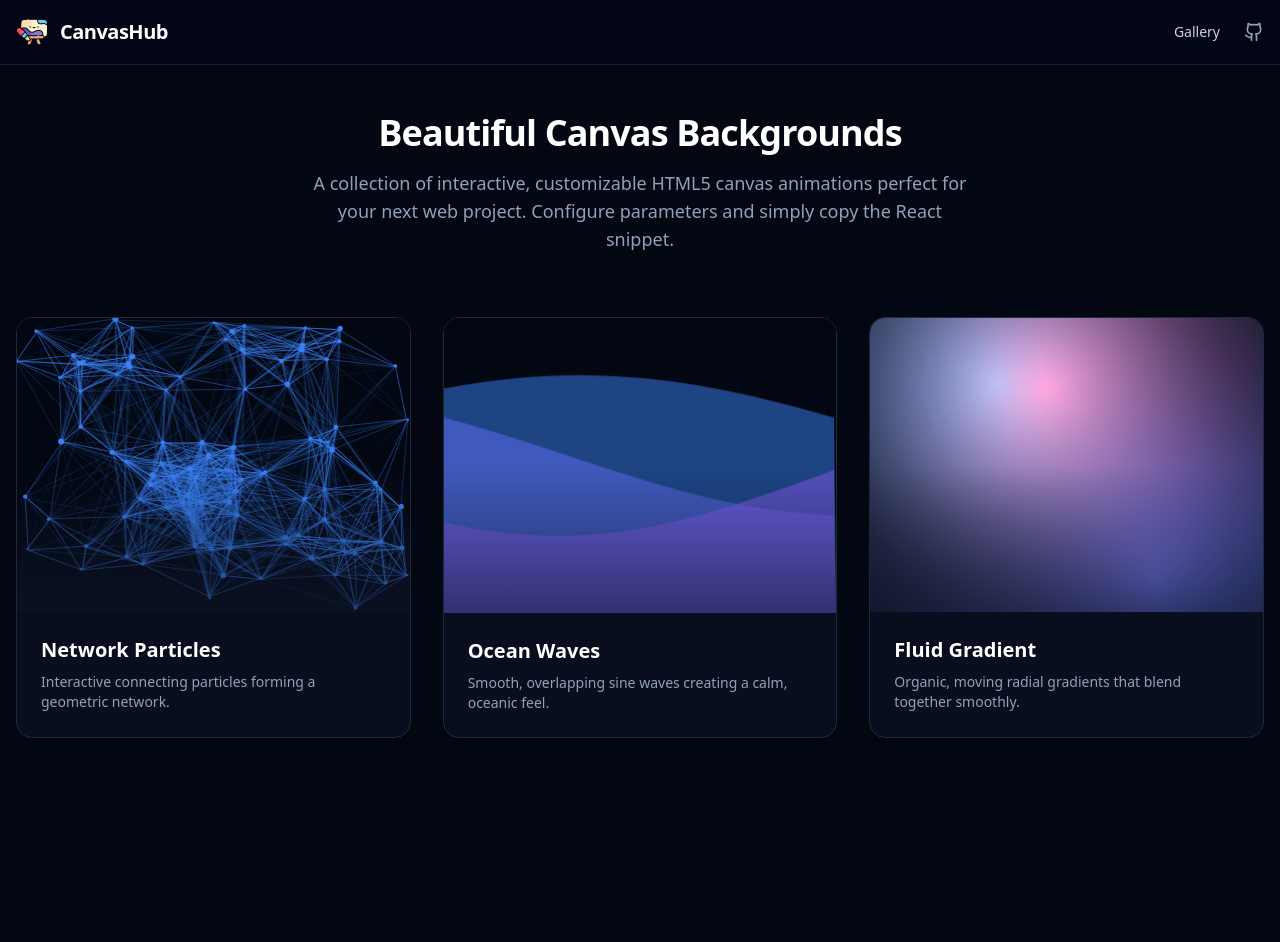
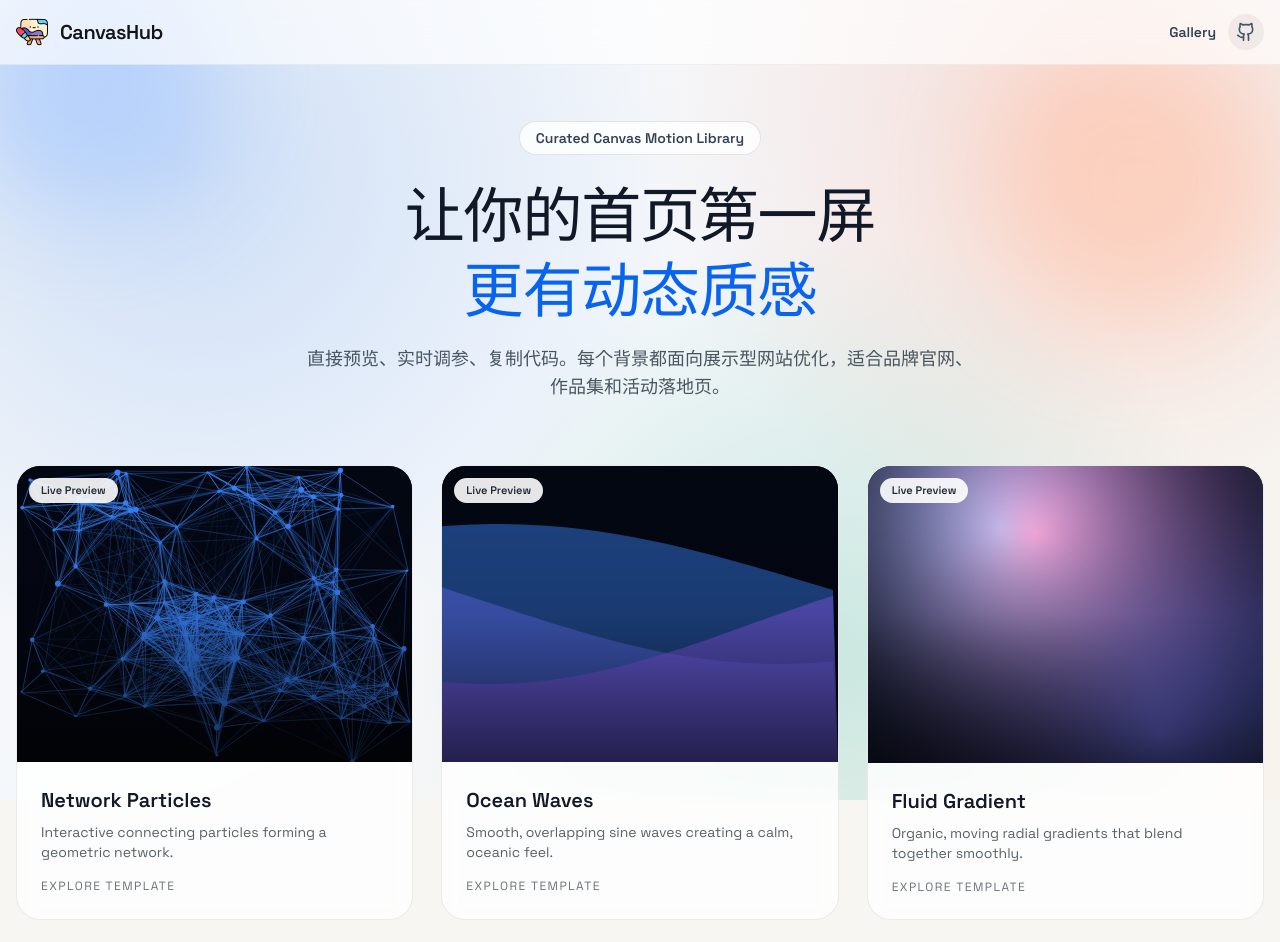
Before and after one commit to honkinglin/canvashub, a React (Vite) app: page / in a window 1280 px wide. Shown: the top 942 px of the page. Before the commit the page ends 800 px from the top, so only its background shows below. Built offline with nearby package versions, Linux system fonts and the light colour scheme.

Commit message:
feat: update ui

```diff
--- a/src/components/Layout.tsx
+++ b/src/components/Layout.tsx
@@ -3,22 +3,24 @@ import { Github } from 'lucide-react';
 
 export default function Layout() {
   return (
-    <div className="min-h-screen flex flex-col">
-      <header className="sticky top-0 z-50 w-full border-b border-white/10 bg-slate-950/80 backdrop-blur-md">
+    <div className="min-h-screen flex flex-col relative">
+      <div className="soft-dot w-64 h-64 bg-[#9ec4ff] -top-12 -left-10" />
+      <div className="soft-dot w-72 h-72 bg-[#ffc2a8] top-10 right-0" />
+      <header className="sticky top-0 z-50 w-full border-b border-black/5 bg-white/65 backdrop-blur-xl">
         <div className="container mx-auto px-4 h-16 flex items-center justify-between">
-          <Link to="/" className="flex items-center gap-3 text-white hover:text-blue-400 transition-colors">
+          <Link to="/" className="flex items-center gap-3 text-[#141414] hover:text-[#0864ef] transition-colors">
             <img src="/logo.png" alt="CanvasHub Logo" className="w-8 h-8 rounded" />
-            <span className="font-bold text-xl tracking-tight">CanvasHub</span>
+            <span className="font-semibold text-xl tracking-tight">CanvasHub</span>
           </Link>
-          <nav className="flex items-center gap-6">
-            <Link to="/" className="text-sm font-medium text-slate-300 hover:text-white transition-colors">
+          <nav className="flex items-center gap-3">
+            <Link to="/" className="text-sm font-semibold text-[#334155] hover:text-[#0864ef] transition-colors">
               Gallery
             </Link>
             <a
               href="https://github.com/honkinglin/canvashub"
               target="_blank"
               rel="noreferrer"
-              className="text-slate-400 hover:text-white transition-colors"
+              className="text-[#475569] hover:text-[#141414] transition-colors bg-black/5 hover:bg-black/10 p-2 rounded-full"
             >
               <Github className="w-5 h-5" />
             </a>
--- a/src/index.css
+++ b/src/index.css
@@ -1,23 +1,77 @@
+@import url('https://fonts.googleapis.com/css2?family=Space+Grotesk:wght@400;500;600;700&family=Playfair+Display:wght@600;700;800&display=swap');
 @import "tailwindcss";
 
 @theme {
-  --color-canvas-bg: #030712;
-  --color-panel-bg: rgba(15, 23, 42, 0.7);
-  --color-panel-border: rgba(51, 65, 85, 0.5);
-  --color-accent: #3b82f6;
+  --color-canvas-bg: #f7f6f2;
+  --color-text-main: #161616;
+  --color-text-muted: #4c545b;
+  --color-card-bg: rgba(255, 255, 255, 0.8);
+  --color-card-border: rgba(22, 22, 22, 0.08);
+  --color-accent: #0864ef;
+  --color-accent-soft: #b6d4ff;
 }
 
 body {
   margin: 0;
   min-height: 100vh;
   background-color: var(--color-canvas-bg);
-  color: #f8fafc;
-  font-family: system-ui, Avenir, Helvetica, Arial, sans-serif;
+  color: var(--color-text-main);
+  font-family: "Space Grotesk", "Segoe UI", sans-serif;
   -webkit-font-smoothing: antialiased;
   -moz-osx-font-smoothing: grayscale;
+  position: relative;
 }
 
-/* Custom scrollbar for modern feel */
+body::before {
+  content: "";
+  position: fixed;
+  inset: 0;
+  pointer-events: none;
+  z-index: -1;
+  background:
+    radial-gradient(circle at 14% 20%, rgba(6, 100, 239, 0.18), transparent 40%),
+    radial-gradient(circle at 84% 14%, rgba(255, 120, 75, 0.2), transparent 34%),
+    radial-gradient(circle at 65% 82%, rgba(0, 170, 138, 0.18), transparent 40%),
+    linear-gradient(140deg, #fbfaf7 0%, #f4f7fb 44%, #f8f3ec 100%);
+}
+
+#root {
+  min-height: 100vh;
+}
+
+.display-title {
+  font-family: "Playfair Display", Georgia, serif;
+  letter-spacing: -0.02em;
+}
+
+.glass-panel {
+  background: var(--color-card-bg);
+  border: 1px solid var(--color-card-border);
+  backdrop-filter: blur(10px);
+  -webkit-backdrop-filter: blur(10px);
+}
+
+.reveal {
+  opacity: 0;
+  transform: translateY(12px);
+  animation: reveal-up 0.55s ease-out forwards;
+}
+
+.soft-dot {
+  position: absolute;
+  border-radius: 999px;
+  filter: blur(50px);
+  opacity: 0.55;
+  pointer-events: none;
+}
+
+@keyframes reveal-up {
+  to {
+    opacity: 1;
+    transform: translateY(0);
+  }
+}
+
 ::-webkit-scrollbar {
   width: 8px;
   height: 8px;
@@ -26,9 +80,9 @@ body {
   background: transparent;
 }
 ::-webkit-scrollbar-thumb {
-  background: #334155;
+  background: #bcc3ce;
   border-radius: 4px;
 }
 ::-webkit-scrollbar-thumb:hover {
-  background: #475569;
+  background: #8f97a3;
 }
--- a/src/pages/DemoDetailPage.tsx
+++ b/src/pages/DemoDetailPage.tsx
@@ -37,59 +37,60 @@ export default function DemoDetailPage() {
 
   return (
     <div className="h-[calc(100vh-64px)] flex flex-col lg:flex-row relative">
-      {/* Background Preview */}
-      <div className="flex-1 relative overflow-hidden order-2 lg:order-1 h-[50vh] lg:h-full">
+      <div className="flex-1 relative overflow-hidden order-2 lg:order-1 h-[52vh] lg:h-full bg-[#0f172a]">
         {Object.keys(config).length > 0 && (
           <CanvasBackground
             config={config}
             renderFn={bgModule.render}
           />
         )}
+        <div className="absolute inset-0 bg-gradient-to-t from-black/50 via-transparent to-transparent pointer-events-none" />
+        <div className="absolute left-5 bottom-5 md:left-8 md:bottom-8 pointer-events-none">
+          <h2 className="display-title text-2xl md:text-4xl text-white mb-2">{bgModule.name}</h2>
+          <p className="text-sm md:text-base text-white/80 max-w-md">{bgModule.description}</p>
+        </div>
       </div>
 
-      {/* Control Panel Overlay / Sidebar */}
-      <div className="w-full lg:w-[420px] bg-slate-950/90 backdrop-blur-xl border-t lg:border-t-0 lg:border-l border-slate-800 flex flex-col order-1 lg:order-2 z-10 h-[50vh] lg:h-full overflow-hidden shadow-2xl">
-        <div className="p-4 border-b border-slate-800 flex items-center justify-between bg-slate-900/50">
+      <div className="w-full lg:w-[430px] glass-panel border-t lg:border-t-0 lg:border-l border-black/10 flex flex-col order-1 lg:order-2 z-10 h-[48vh] lg:h-full overflow-hidden shadow-[0_10px_36px_rgba(15,23,42,0.14)]">
+        <div className="p-4 border-b border-black/10 flex items-center justify-between bg-white/40">
           <button
             onClick={() => navigate('/')}
-            className="text-slate-400 hover:text-white transition-colors p-2 -ml-2 rounded-lg hover:bg-slate-800 flex items-center"
+            className="text-[#64748b] hover:text-[#111827] transition-colors p-2 -ml-2 rounded-lg hover:bg-black/5 flex items-center"
           >
             <ArrowLeft className="w-5 h-5" />
           </button>
-          <span className="font-semibold text-slate-200">{bgModule.name}</span>
-          <div className="w-9" /> {/* Spacer */}
+          <span className="font-semibold text-[#0f172a]">{bgModule.name}</span>
+          <div className="w-9" />
         </div>
 
-        {/* Tabs */}
-        <div className="flex items-center gap-2 p-4 border-b border-slate-800">
+        <div className="flex items-center gap-2 p-4 border-b border-black/10">
           <button
             onClick={() => setActiveTab('config')}
-            className={`flex-1 py-2 px-3 rounded-lg flex items-center justify-center gap-2 text-sm font-medium transition-all \${
-              activeTab === 'config' ? 'bg-blue-600 text-white shadow-lg shadow-blue-500/20' : 'bg-slate-800 text-slate-400 hover:text-slate-200 hover:bg-slate-700'
+            className={`flex-1 py-2.5 px-3 rounded-xl flex items-center justify-center gap-2 text-sm font-semibold transition-all ${
+              activeTab === 'config' ? 'bg-[#0864ef] text-white shadow-[0_8px_20px_rgba(8,100,239,0.3)]' : 'bg-black/5 text-[#4b5563] hover:text-[#111827] hover:bg-black/10'
             }`}
           >
             <Settings2 className="w-4 h-4" />
-            Config
+            参数
           </button>
           <button
             onClick={() => setActiveTab('code')}
-            className={`flex-1 py-2 px-3 rounded-lg flex items-center justify-center gap-2 text-sm font-medium transition-all \${
-              activeTab === 'code' ? 'bg-blue-600 text-white shadow-lg shadow-blue-500/20' : 'bg-slate-800 text-slate-400 hover:text-slate-200 hover:bg-slate-700'
+            className={`flex-1 py-2.5 px-3 rounded-xl flex items-center justify-center gap-2 text-sm font-semibold transition-all ${
+              activeTab === 'code' ? 'bg-[#0864ef] text-white shadow-[0_8px_20px_rgba(8,100,239,0.3)]' : 'bg-black/5 text-[#4b5563] hover:text-[#111827] hover:bg-black/10'
             }`}
           >
             <Code className="w-4 h-4" />
-            Code
+            代码
           </button>
         </div>
 
-        {/* Tab Content */}
         <div className="flex-1 overflow-y-auto p-4 custom-scrollbar">
           {activeTab === 'config' ? (
             <div className="space-y-6">
-              <div className="bg-slate-900/50 rounded-xl p-4 border border-slate-800">
-                <div className="flex items-center gap-2 mb-4 text-slate-300 font-medium">
-                  <LayoutTemplate className="w-4 h-4 text-blue-400" />
-                  Parameters
+              <div className="rounded-2xl p-4 border border-black/10 bg-white/70">
+                <div className="flex items-center gap-2 mb-4 text-[#334155] font-semibold">
+                  <LayoutTemplate className="w-4 h-4 text-[#0864ef]" />
+                  控制面板
                 </div>
                 <ConfigPanel
                   schema={bgModule.configSchema}
@@ -100,8 +101,8 @@ export default function DemoDetailPage() {
             </div>
           ) : (
             <div className="space-y-4">
-              <p className="text-sm text-slate-400">
-                Copy this React component and drop it into your project. Make sure you have the required dependencies (like canvas-related types if using TS).
+              <p className="text-sm text-[#5b6570]">
+                复制下面的 React 代码即可使用。建议先在当前页面把参数调到你想要的视觉效果，再拷贝到业务项目。
               </p>
               <CodeRenderer code={bgModule.generateCode(config as any)} />
             </div>
--- a/src/pages/GalleryPage.tsx
+++ b/src/pages/GalleryPage.tsx
@@ -4,42 +4,50 @@ import CanvasBackground from '../components/CanvasBackground';
 
 export default function GalleryPage() {
   return (
-    <div className="container mx-auto px-4 py-12">
-      <div className="max-w-2xl text-center mx-auto mb-16">
-        <h1 className="text-4xl font-bold tracking-tight text-white mb-4">
-          Beautiful Canvas Backgrounds
+    <div className="container mx-auto px-4 py-10 md:py-14">
+      <section className="max-w-4xl mx-auto mb-12 md:mb-16 text-center reveal">
+        <p className="inline-flex items-center gap-2 rounded-full px-4 py-1.5 text-xs md:text-sm font-semibold bg-white/80 border border-black/10 text-[#334155]">
+          Curated Canvas Motion Library
+        </p>
+        <h1 className="display-title mt-5 text-4xl md:text-6xl leading-tight text-[#111827]">
+          让你的首页第一屏
+          <span className="block text-[#0864ef]">更有动态质感</span>
         </h1>
-        <p className="text-lg text-slate-400">
-          A collection of interactive, customizable HTML5 canvas animations perfect for your next web project.
-          Configure parameters and simply copy the React snippet.
+        <p className="mt-5 max-w-2xl mx-auto text-base md:text-lg text-[#495661]">
+          直接预览、实时调参、复制代码。每个背景都面向展示型网站优化，适合品牌官网、作品集和活动落地页。
         </p>
-      </div>
+      </section>
 
-      <div className="grid grid-cols-1 md:grid-cols-2 lg:grid-cols-3 gap-8">
-        {backgrounds.map((bg) => (
+      <section className="grid grid-cols-1 md:grid-cols-2 lg:grid-cols-3 gap-6 md:gap-7">
+        {backgrounds.map((bg, index) => (
           <Link
             key={bg.id}
             to={`/bg/${bg.id}`}
-            className="group block rounded-2xl overflow-hidden border border-slate-800 bg-slate-900/50 hover:border-blue-500/50 transition-all duration-300 transform hover:-translate-y-1 hover:shadow-2xl hover:shadow-blue-500/10"
+            className="group reveal glass-panel block rounded-3xl overflow-hidden transition-all duration-300 hover:-translate-y-1.5 hover:shadow-[0_18px_40px_rgba(8,100,239,0.18)]"
+            style={{ animationDelay: `${index * 90}ms` }}
           >
-            <div className="aspect-[4/3] relative overflow-hidden bg-slate-950">
+            <div className="aspect-[4/3] relative overflow-hidden bg-[#0f172a]">
               <CanvasBackground
                 config={bg.defaultConfig}
                 renderFn={bg.render}
               />
-              <div className="absolute inset-0 bg-gradient-to-t from-slate-900 via-transparent to-transparent opacity-60"></div>
+              <div className="absolute inset-0 bg-gradient-to-t from-black/65 via-black/15 to-transparent"></div>
+              <span className="absolute top-3 left-3 rounded-full px-3 py-1 text-[11px] font-semibold bg-white/90 text-[#1f2937]">
+                Live Preview
+              </span>
             </div>
-            <div className="p-6">
-              <h3 className="text-xl font-semibold text-white mb-2 group-hover:text-blue-400 transition-colors">
+            <div className="p-5 md:p-6">
+              <h3 className="text-xl font-semibold text-[#111827] mb-2 group-hover:text-[#0864ef] transition-colors">
                 {bg.name}
               </h3>
-              <p className="text-sm text-slate-400 line-clamp-2">
+              <p className="text-sm text-[#56616b] line-clamp-2">
                 {bg.description}
               </p>
+              <p className="mt-4 text-xs tracking-[0.12em] uppercase text-[#6b7280]">Explore Template</p>
             </div>
           </Link>
         ))}
-      </div>
+      </section>
     </div>
   );
 }
```
Also changed, not shown: src/components/CodeRenderer.tsx (+6 -6 lines), src/components/ConfigPanel.tsx (+7 -7 lines).
